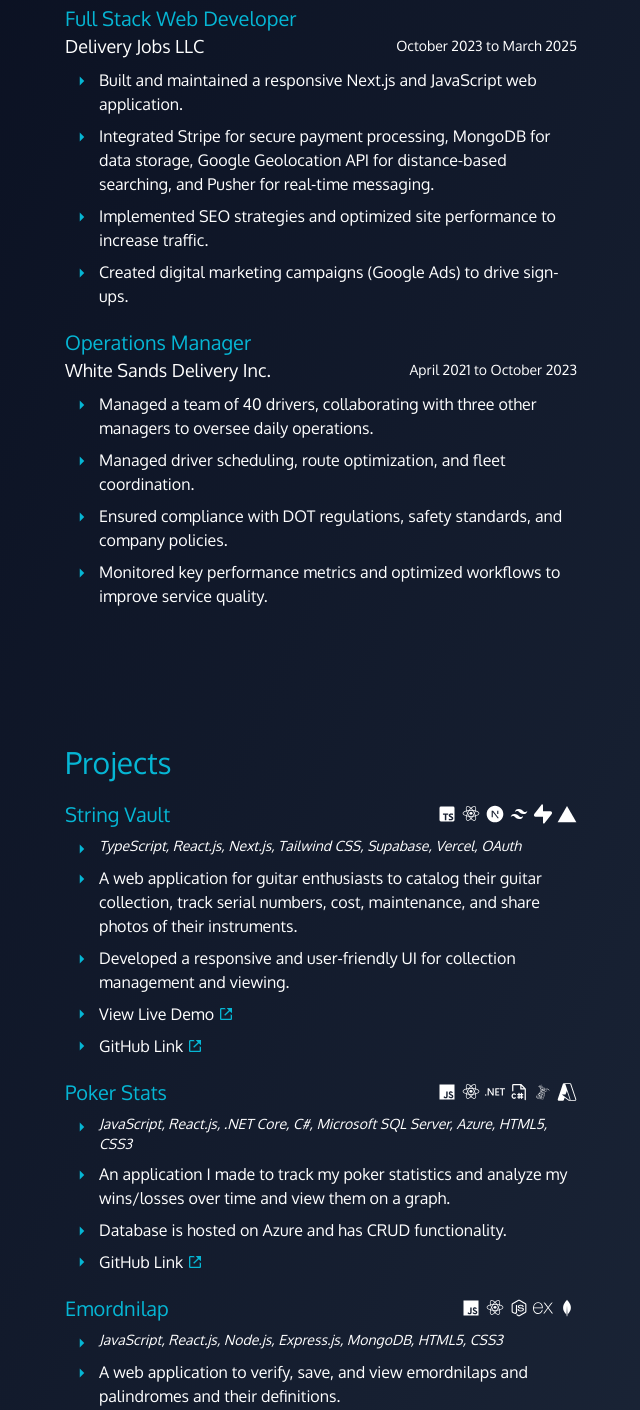
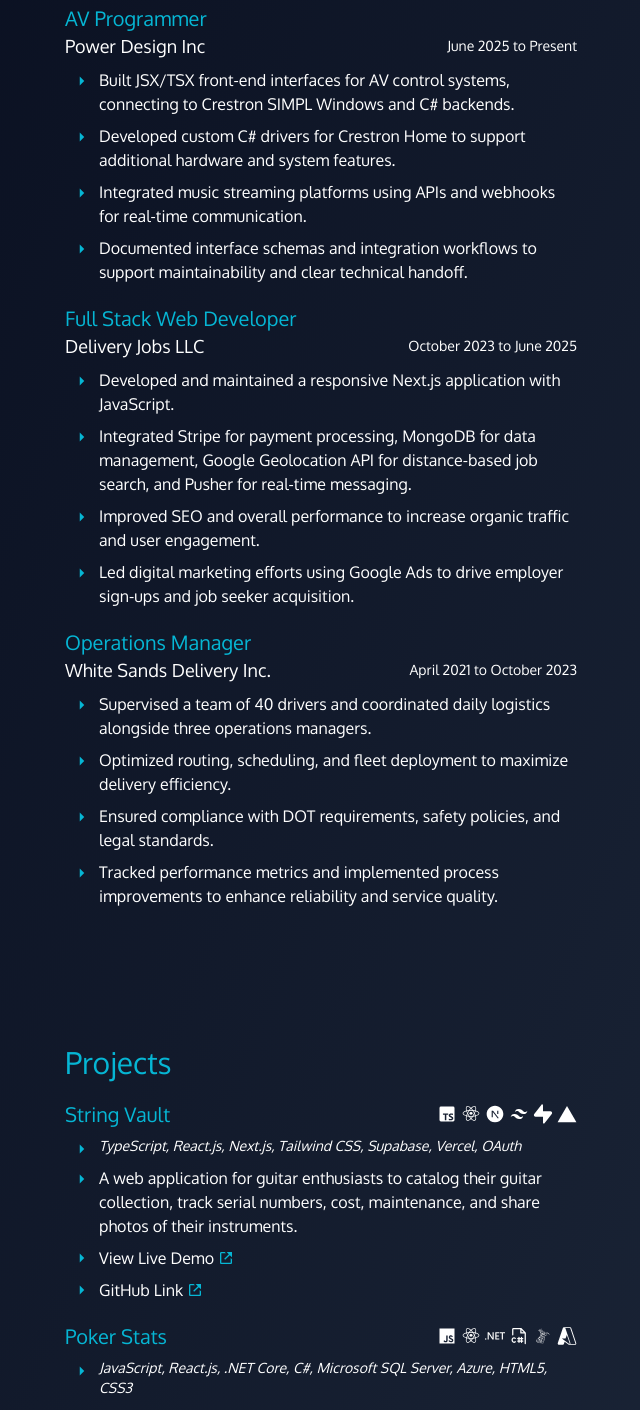
Before and after one commit to elibodo/portfolio, a Next.js app: page / in a window 1280 px wide. Shown: the part 660-2070 px from the top of the page, without its empty margins (579-1219 px from the left). Built offline with nearby package versions, Linux system fonts and the light colour scheme.

Commit message:
updated resume

```diff
--- a/app/components/Projects.tsx
+++ b/app/components/Projects.tsx
@@ -13,188 +13,125 @@
 import { IoMdArrowDropright } from "react-icons/io";
 import { RiNextjsFill, RiSupabaseFill } from "react-icons/ri";
 import { IoLogoVercel } from "react-icons/io5";
-import { SiDotnet } from "react-icons/si";
+import { SiDotnet, SiExpress } from "react-icons/si";
 import { PiFileCSharp } from "react-icons/pi";
 import { DiMsqlServer } from "react-icons/di";
 import { VscAzure } from "react-icons/vsc";
-import { SiExpress } from "react-icons/si";
 
 const Projects = () => {
+  const projects = [
+    {
+      title: "String Vault",
+      techIcons: [
+        BiLogoTypescript,
+        BiLogoReact,
+        RiNextjsFill,
+        BiLogoTailwindCss,
+        RiSupabaseFill,
+        IoLogoVercel,
+      ],
+      techString:
+        "TypeScript, React.js, Next.js, Tailwind CSS, Supabase, Vercel, OAuth",
+      bullets: [
+        "A web application for guitar enthusiasts to catalog their guitar collection, track serial numbers, cost, maintenance, and share photos of their instruments.",
+      ],
+      links: [
+        { text: "View Live Demo", url: "https://stringvault.vercel.app/" },
+        { text: "GitHub Link", url: "https://github.com/elibodo/string_vault" },
+      ],
+    },
+    {
+      title: "Poker Stats",
+      techIcons: [
+        BiLogoJavascript,
+        BiLogoReact,
+        SiDotnet,
+        PiFileCSharp,
+        DiMsqlServer,
+        VscAzure,
+      ],
+      techString:
+        "JavaScript, React.js, .NET Core, C#, Microsoft SQL Server, Azure, HTML5, CSS3",
+      bullets: [
+        "Developed an application to track and analyze poker statistics over time, with interactive graphs and CRUD functionality on an Azure-hosted database.",
+      ],
+      links: [
+        { text: "GitHub Link", url: "https://github.com/elibodo/pokerStats" },
+      ],
+    },
+    {
+      title: "Emordnilap",
+      techIcons: [
+        BiLogoJavascript,
+        BiLogoReact,
+        BiLogoNodejs,
+        SiExpress,
+        BiLogoMongodb,
+      ],
+      techString:
+        "JavaScript, React.js, Node.js, Express.js, MongoDB, HTML5, CSS3",
+      bullets: [
+        "Developed a web application to verify, store, and display emordnilaps and palindromes with definitions, using a dictionary API for validation and MongoDB for persistent storage.",
+      ],
+      links: [
+        { text: "GitHub Link", url: "https://github.com/elibodo/emordnilap" },
+      ],
+    },
+  ];
+
   return (
     <div className="space-y-5">
       <h3 className="text-3xl text-cyan-500 flex justify-center md:justify-start">
         Projects
       </h3>
-      {/* String Vault */}
-      <div>
+
+      {projects.map((project, idx) => (
+        <div key={idx}>
           <div className="flex flex-row justify-between items-center">
-          <h1 className="text-xl text-cyan-500">String Vault</h1>
+            <h1 className="text-xl text-cyan-500">{project.title}</h1>
+
             <div className="flex flex-row items-center space-x-1">
-            <BiLogoTypescript className="text-xl" />
-            <BiLogoReact className="text-xl" />
-
-            <RiNextjsFill className="text-xl" />
-            <BiLogoTailwindCss className="text-xl" />
-
-            <RiSupabaseFill className="text-xl" />
-            <IoLogoVercel className="text-xl" />
+              {project.techIcons.map((Icon, i) => (
+                <Icon key={i} className="text-xl" />
+              ))}
             </div>
           </div>
+
           <p className="flex items-start mt-2 italic text-sm">
             <span className="mt-1 mx-2 text-lg text-cyan-500">
               <IoMdArrowDropright />
             </span>
-          TypeScript, React.js, Next.js, Tailwind CSS, Supabase, Vercel, OAuth
+            {project.techString}
           </p>
-        <p className="flex items-start mt-2">
+
+          {project.bullets.map((item, i) => (
+            <p key={i} className="flex items-start mt-2">
               <span className="mt-1 mx-2 text-lg text-cyan-500">
                 <IoMdArrowDropright />
               </span>
-          A web application for guitar enthusiasts to catalog their guitar
-          collection, track serial numbers, cost, maintenance, and share photos
-          of their instruments.
+              {item}
             </p>
-        <p className="flex items-start mt-2">
-          <span className="mt-1 mx-2 text-lg text-cyan-500">
-            <IoMdArrowDropright />
-          </span>
-          Developed a responsive and user-friendly UI for collection management
-          and viewing.
-        </p>
-        {/* <p className="flex items-start mt-2">
-          <span className="mt-1 mx-2 text-lg text-cyan-500">
-            <IoMdArrowDropright />
-          </span>
-          The site uses OAuth to sign up and Supabase for the database.
-        </p> */}
+          ))}
+
+          {project.links.map((link, i) => (
             <a
+              key={i}
               target="_blank"
               rel="noopener noreferrer"
-          href={"https://stringvault.vercel.app/"}
+              href={link.url}
               className="flex items-center mt-2"
             >
               <span className="mx-2 text-lg text-cyan-500">
                 <IoMdArrowDropright />
               </span>
-          View Live Demo
+              {link.text}
               <span className="ml-1 text-cyan-500">
-            {" "}
                 <BiLinkExternal />
               </span>
             </a>
-        <a
-          target="_blank"
-          rel="noopener noreferrer"
-          href={"https://github.com/elibodo/string_vault"}
-          className="flex items-center mt-2"
-        >
-          <span className="mx-2 text-lg text-cyan-500">
-            <IoMdArrowDropright />
-          </span>
-          GitHub Link
-          <span className="ml-1 text-cyan-500">
-            {" "}
-            <BiLinkExternal />
-          </span>
-        </a>
+          ))}
         </div>
-      {/* Poker Stats */}
-      <div>
-        <div className="flex flex-row justify-between items-center">
-          <h1 className="text-xl text-cyan-500">Poker Stats</h1>
-          <div className="flex flex-row items-center space-x-1">
-            <BiLogoJavascript className="text-xl" />
-            <BiLogoReact className="text-xl" />
-            <SiDotnet className="text-xl" />
-            <PiFileCSharp className="text-xl" />
-            <DiMsqlServer className="text-xl" />
-            <VscAzure className="text-xl" />
-          </div>
-        </div>
-        <p className="flex items-start mt-2 italic text-sm">
-          <span className="mt-1 mx-2 text-lg text-cyan-500">
-            <IoMdArrowDropright />
-          </span>
-          JavaScript, React.js, .NET Core, C#, Microsoft SQL Server, Azure,
-          HTML5, CSS3
-        </p>
-        <p className="flex items-start mt-2">
-          <span className="mt-1 mx-2 text-lg text-cyan-500">
-            <IoMdArrowDropright />
-          </span>
-          An application I made to track my poker statistics and analyze my
-          wins/losses over time and view them on a graph.
-        </p>
-        <p className="flex items-start mt-2">
-          <span className="mt-1 mx-2 text-lg text-cyan-500">
-            <IoMdArrowDropright />
-          </span>
-          Database is hosted on Azure and has CRUD functionality.
-        </p>
-        <a
-          target="_blank"
-          rel="noopener noreferrer"
-          href={"https://github.com/elibodo/pokerStats"}
-          className="flex items-center mt-2"
-        >
-          <span className="mx-2 text-lg text-cyan-500">
-            <IoMdArrowDropright />
-          </span>
-          GitHub Link
-          <span className="ml-1 text-cyan-500">
-            {" "}
-            <BiLinkExternal />
-          </span>
-        </a>
-      </div>
-      {/* Emordnilap */}
-      <div>
-        <div className="flex flex-row justify-between items-center">
-          <h1 className="text-xl text-cyan-500">Emordnilap</h1>
-          <div className="flex flex-row items-center space-x-1">
-            <BiLogoJavascript className="text-xl" />
-            <BiLogoReact className="text-xl" />
-            <BiLogoNodejs className="text-xl" />
-            <SiExpress className="text-xl" />
-            <BiLogoMongodb className="text-xl" />
-          </div>
-        </div>
-        <p className="flex items-start mt-2 italic text-sm">
-          <span className="mt-1 mx-2 text-lg text-cyan-500">
-            <IoMdArrowDropright />
-          </span>
-          JavaScript, React.js, Node.js, Express.js, MongoDB, HTML5, CSS3
-        </p>
-        <p className="flex items-start mt-2">
-          <span className="mt-1 mx-2 text-lg text-cyan-500">
-            <IoMdArrowDropright />
-          </span>
-          A web application to verify, save, and view emordnilaps and
-          palindromes and their definitions.
-        </p>
-        <p className="flex items-start mt-2">
-          <span className="mt-1 mx-2 text-lg text-cyan-500">
-            <IoMdArrowDropright />
-          </span>
-          Uses a dictionary API to verify if a word is valid and uses a MongoDB
-          database to store the words and definitions.
-        </p>
-        <a
-          target="_blank"
-          rel="noopener noreferrer"
-          href={"https://github.com/elibodo/emordnilap"}
-          className="flex items-center mt-2"
-        >
-          <span className="mx-2 text-lg text-cyan-500">
-            <IoMdArrowDropright />
-          </span>
-          GitHub Link
-          <span className="ml-1 text-cyan-500">
-            {" "}
-            <BiLinkExternal />
-          </span>
-        </a>
-      </div>
+      ))}
     </div>
   );
 };
--- a/app/components/WorkExperience.tsx
+++ b/app/components/WorkExperience.tsx
@@ -2,82 +2,66 @@
 import { IoMdArrowDropright } from "react-icons/io";
 
 const WorkExperience = () => {
+  const workExperience = [
+    {
+      role: "AV Programmer",
+      company: "Power Design Inc",
+      dates: "June 2025 to Present",
+      bullets: [
+        "Built JSX/TSX front-end interfaces for AV control systems, connecting to Crestron SIMPL Windows and C# backends.",
+        "Developed custom C# drivers for Crestron Home to support additional hardware and system features.",
+        "Integrated music streaming platforms using APIs and webhooks for real-time communication.",
+        "Documented interface schemas and integration workflows to support maintainability and clear technical handoff.",
+      ],
+    },
+    {
+      role: "Full Stack Web Developer",
+      company: "Delivery Jobs LLC",
+      dates: "October 2023 to June 2025",
+      bullets: [
+        "Developed and maintained a responsive Next.js application with JavaScript.",
+        "Integrated Stripe for payment processing, MongoDB for data management, Google Geolocation API for distance-based job search, and Pusher for real-time messaging.",
+        "Improved SEO and overall performance to increase organic traffic and user engagement.",
+        "Led digital marketing efforts using Google Ads to drive employer sign-ups and job seeker acquisition.",
+      ],
+    },
+    {
+      role: "Operations Manager",
+      company: "White Sands Delivery Inc.",
+      dates: "April 2021 to October 2023",
+      bullets: [
+        "Supervised a team of 40 drivers and coordinated daily logistics alongside three operations managers.",
+        "Optimized routing, scheduling, and fleet deployment to maximize delivery efficiency.",
+        "Ensured compliance with DOT requirements, safety policies, and legal standards.",
+        "Tracked performance metrics and implemented process improvements to enhance reliability and service quality.",
+      ],
+    },
+  ];
+
   return (
     <div className="space-y-5">
       <h3 className="text-3xl text-cyan-500 flex justify-center md:justify-start">
         Work Experience
       </h3>
-      <div>
-        <h1 className="text-xl text-cyan-500">Full Stack Web Developer</h1>
+
+      {workExperience.map((job, idx) => (
+        <div key={idx}>
+          <h1 className="text-xl text-cyan-500">{job.role}</h1>
           <div className="flex flex-col lg:flex-row lg:justify-between lg:items-center">
-          <h2 className="text-lg">Delivery Jobs LLC</h2>
-          <h3 className="text-sm">October 2023 to March 2025</h3>
+            <h2 className="text-lg">{job.company}</h2>
+            <h3 className="text-sm">{job.dates}</h3>
           </div>
 
-        <p className="flex items-start mt-2">
+          {job.bullets.map((item, i) => (
+            <p key={i} className="flex items-start mt-2">
               <span className="mt-1 mx-2 text-lg text-cyan-500">
                 <IoMdArrowDropright />
               </span>
-          Built and maintained a responsive Next.js and JavaScript web
-          application.
+              {item}
             </p>
-        <p className="flex items-start mt-2">
-          <span className="mt-1 mx-2 text-lg text-cyan-500">
-            <IoMdArrowDropright />
-          </span>
-          Integrated Stripe for secure payment processing, MongoDB for data
-          storage, Google Geolocation API for distance-based searching, and
-          Pusher for real-time messaging.
-        </p>
-        <p className="flex items-start mt-2">
-          <span className="mt-1 mx-2 text-lg text-cyan-500">
-            <IoMdArrowDropright />
-          </span>
-          Implemented SEO strategies and optimized site performance to increase
-          traffic.
-        </p>
-        <p className="flex items-start mt-2">
-          <span className="mt-1 mx-2 text-lg text-cyan-500">
-            <IoMdArrowDropright />
-          </span>
-          Created digital marketing campaigns (Google Ads) to drive sign-ups.
-        </p>
+          ))}
         </div>
-      <div>
-        <h1 className="text-xl text-cyan-500">Operations Manager</h1>
-        <div className="flex flex-col lg:flex-row lg:justify-between lg:items-center">
-          <h2 className="text-lg">White Sands Delivery Inc.</h2>
-          <h3 className="text-sm">April 2021 to October 2023</h3>
-        </div>
-
-        <p className="flex items-start mt-2">
-          <span className="mt-1 mx-2 text-lg text-cyan-500">
-            <IoMdArrowDropright />
-          </span>
-          Managed a team of 40 drivers, collaborating with three other managers
-          to oversee daily operations.
-        </p>
-        <p className="flex items-start mt-2">
-          <span className="mt-1 mx-2 text-lg text-cyan-500">
-            <IoMdArrowDropright />
-          </span>
-          Managed driver scheduling, route optimization, and fleet coordination.
-        </p>
-        <p className="flex items-start mt-2">
-          <span className="mt-1 mx-2 text-lg text-cyan-500">
-            <IoMdArrowDropright />
-          </span>
-          Ensured compliance with DOT regulations, safety standards, and company
-          policies.
-        </p>
-        <p className="flex items-start mt-2">
-          <span className="mt-1 mx-2 text-lg text-cyan-500">
-            <IoMdArrowDropright />
-          </span>
-          Monitored key performance metrics and optimized workflows to improve
-          service quality.
-        </p>
-      </div>
+      ))}
     </div>
   );
 };
--- a/app/page.tsx
+++ b/app/page.tsx
@@ -66,10 +66,14 @@
           CSS. I also have non-professional experience using C#, Visual Basic,
           Python, and Java.
         </p> */}
-        <p className="text-sm md:text-left text-center">
+        {/* <p className="text-sm md:text-left text-center">
           I&apos;m a full stack developer with experience in JavaScript,
           React.js, Next.js, SQL, MongoDB, and Tailwind CSS. I also know
           Node.js, C#, .NET Core, and many other technologies.
+        </p> */}
+        <p className="text-sm md:text-left text-center">
+          I&apos;m a full stack developer with experience in React, C#, Next.js,
+          MongoDB, SQL, Node.js, and many other technologies.
         </p>
       </div>
       <div className="w-full md:w-6/12 px-1">
--- a/package.json
+++ b/package.json
@@ -14,7 +14,7 @@
     "next-themes": "^0.4.3",
     "react": "^18.2.0",
     "react-dom": "^18.2.0",
-    "react-icons": "^5.3.0"
+    "react-icons": "^5.5.0"
   },
   "devDependencies": {
     "@types/node": "^20",
```
Also changed, not shown: 2 other files (tests, documents, lock files or other folders). Lines whose indentation alone changed are shown as unchanged.
